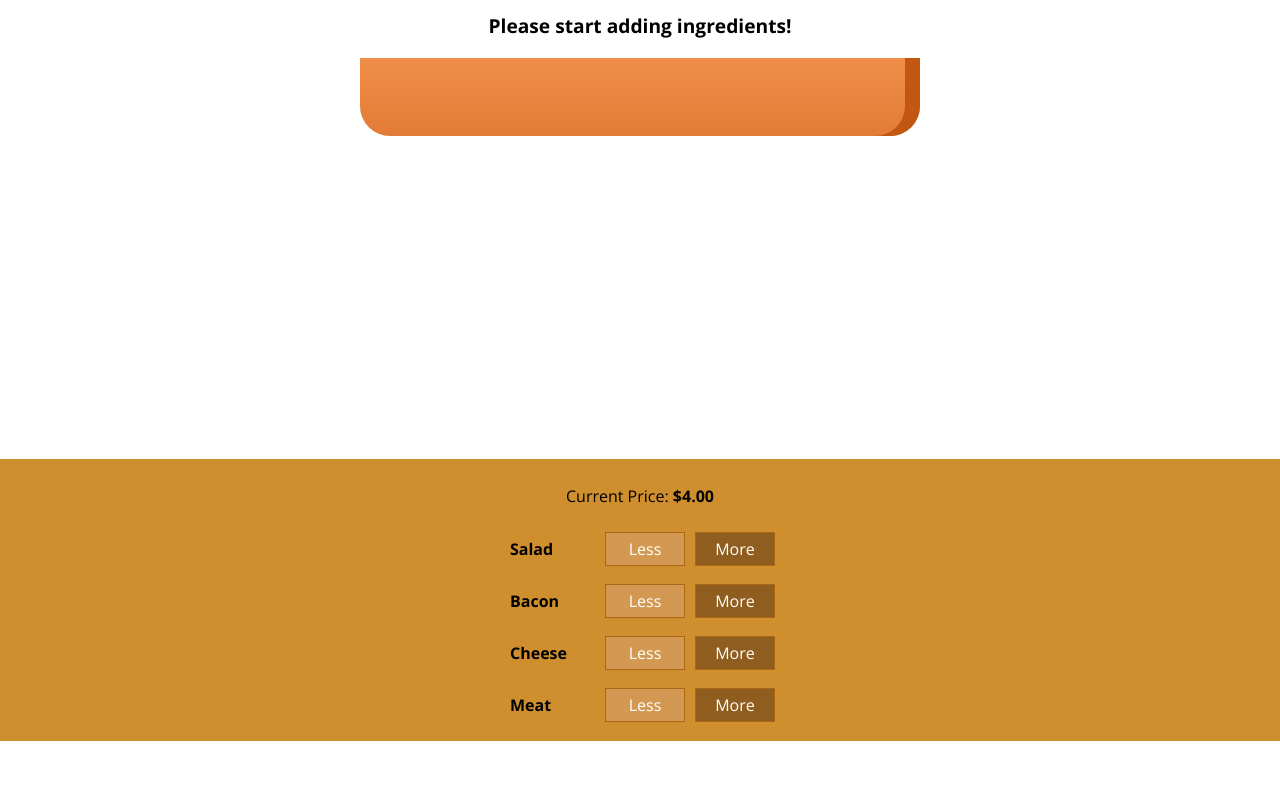
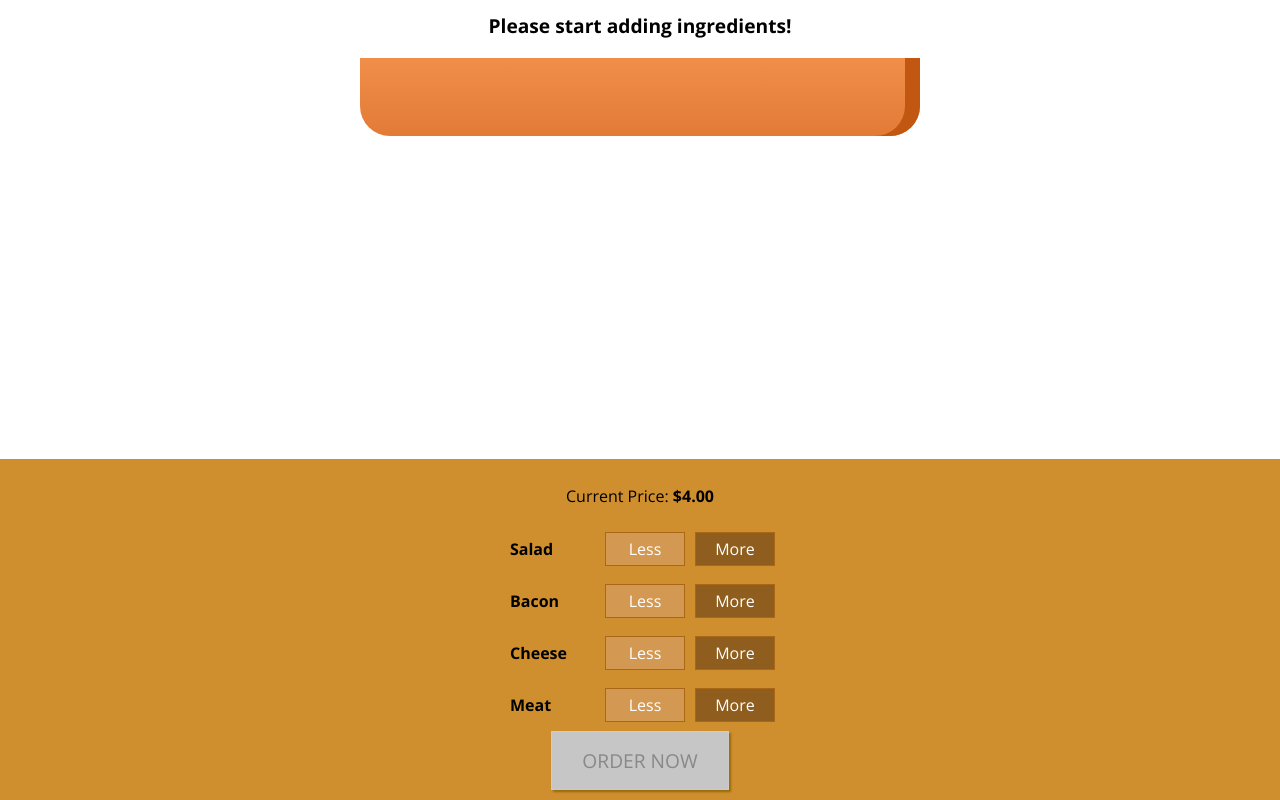
Before and after one commit to saraemanuelsson/burger-builder, a React app: page / in a window 1280 px wide. Shown: the part 179-979 px from the top of the page. Before the commit the page ends 920 px from the top, so only its background shows below. Built offline with nearby package versions, Linux system fonts and the light colour scheme.

Commit message:
Add Order button

```diff
--- a/src/components/Burger/BuildControls/BuildControls.css
+++ b/src/components/Burger/BuildControls/BuildControls.css
@@ -8,3 +8,44 @@
     margin: auto;
     padding: 10px 0;
 }
+
+.orderButton {
+    background: #DAD735;
+    outline: none;
+    cursor: pointer;
+    border: 1px solid #966909;
+    color: #966909;
+    font-family: inherit;
+    font-size: 1.2rem;
+    padding: 15px 30px;
+    box-shadow: 2px 2px 2px #966909;
+}
+
+.orderButton:hover, .orderButton:active {
+    background: #A0DB41;
+    border: 1px solid #966909;
+    color: #966909;
+}
+
+.orderButton:disabled {
+    background: #C7C6C6;
+    cursor: not-allowed;
+    border: 1px solid #ccc;
+    color: #888888;
+}
+
+.orderButton:not(:disabled) {
+    animation: enable .3s linear;
+}
+
+@keyframes enable {
+    0% {
+        transform: scale(1);
+    }
+    60% {
+        transform: scale(1.1);
+    }
+    100% {
+        transform: scale(1);
+    }
+}
--- a/src/components/Burger/BuildControls/BuildControls.js
+++ b/src/components/Burger/BuildControls/BuildControls.js
@@ -23,6 +23,7 @@
                     disabled={props.disabled[ctrl.type]}
                 />
             ))}
+            <button className="orderButton" disabled={!props.purchaseable}>ORDER NOW</button>
         </div>
     )
 
--- a/src/containers/BurgerBuilder/BurgerBuilder.js
+++ b/src/containers/BurgerBuilder/BurgerBuilder.js
@@ -20,7 +20,16 @@
             cheese: 0,
             meat: 0
         },
-        totalPrice: 4
+        totalPrice: 4,
+        purchaseable: false
+    }
+
+    updatePurchaseState = (ingredients) => {
+        // const ingredients = {...this.state.ingredients}
+        const sum = Object.keys(ingredients).map(ingredientKey => {
+            return ingredients[ingredientKey]
+        }).reduce((sum, el) => {return sum + el}, 0)
+        this.setState({ purchaseable: sum > 0 })
     }
 
     addIngredientHandler = (type) => {
@@ -31,7 +40,8 @@
         updatedIngredients[type] = newCount
         const priceAddition = INGREDIENT_PRICES[type]
         const newPrice = this.state.totalPrice + priceAddition
-        this.setState({totalPrice: newPrice, ingredients: updatedIngredients})
+        this.setState({ totalPrice: newPrice, ingredients: updatedIngredients })
+        this.updatePurchaseState(updatedIngredients)
     }
 
     removeIngredientHandler = (type) => {
@@ -46,6 +56,7 @@
         const priceDeduction = INGREDIENT_PRICES[type]
         const newPrice = this.state.totalPrice - priceDeduction
         this.setState({totalPrice: newPrice, ingredients: updatedIngredients})
+        this.updatePurchaseState(updatedIngredients)
     }
 
     render() {
@@ -65,6 +76,7 @@
                     price={this.state.totalPrice}
                     ingredientAdded={this.addIngredientHandler}
                     ingredientRemoved={this.removeIngredientHandler}
+                    purchaseable={this.state.purchaseable}
                     disabled={disabledInfo}
                 />
             </Aux>
```
